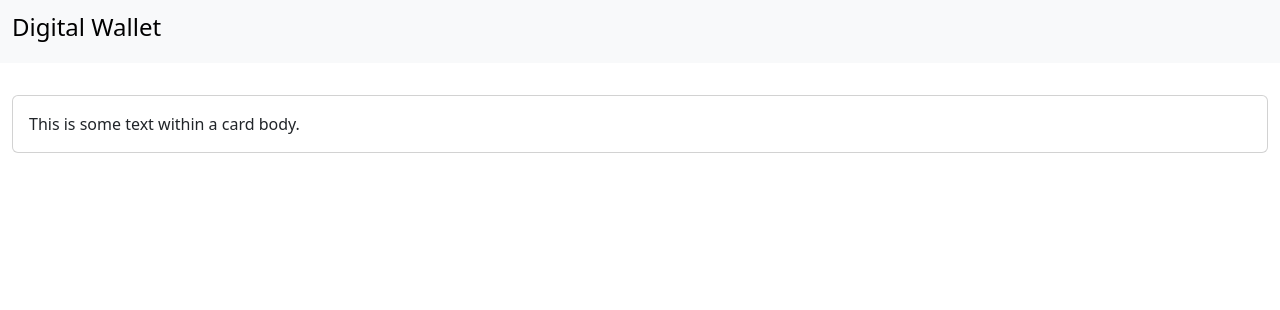
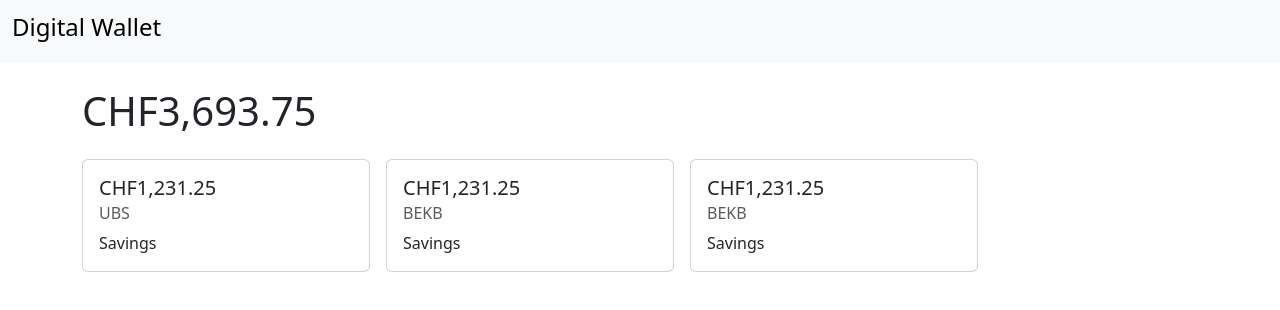
Before and after one commit to ttt9912/digital-wallet-frontend, an Angular app: page / in a window 1280 px wide. Shown: the top 310 px of the page. Built offline with nearby package versions, Linux system fonts and the light colour scheme.

Commit message:
add accounts-overview with mock data

```diff
--- /dev/null
+++ b/src/app/accounts-overview/accounts-overview.component.html
@@ -0,0 +1,14 @@
+<div>
+  <div>
+    <h1 *ngIf="sum$ | async as sum">{{ sum | currency : 'CHF' }}</h1>
+  </div>
+  <div class="accounts mt-4">
+    <div class="card" *ngFor="let account of accounts$ | async">
+      <div class="card-body">
+        <h5 class="card-title">{{ account.amount | currency : account.currency }}</h5>
+        <h6 class="card-subtitle mb-2 text-muted">{{ account.bank }}</h6>
+        <p class="card-text">{{ account.accountType }}</p>
+      </div>
+    </div>
+  </div>
+</div>
--- /dev/null
+++ b/src/app/accounts-overview/accounts-overview.component.scss
@@ -0,0 +1,9 @@
+.accounts {
+  display: flex;
+  flex-wrap: wrap;
+  gap: 1rem;
+}
+
+.card {
+  width: 18rem;
+}
--- /dev/null
+++ b/src/app/accounts-overview/accounts-overview.component.ts
@@ -0,0 +1,40 @@
+import { Component } from '@angular/core';
+import { map, Observable, of } from 'rxjs';
+import { Account } from '../../model/model';
+import { AsyncPipe, CurrencyPipe, NgForOf, NgIf } from '@angular/common';
+
+@Component({
+  selector: 'app-accounts-overview',
+  standalone: true,
+  imports: [
+    AsyncPipe,
+    NgForOf,
+    NgIf,
+    CurrencyPipe
+  ],
+  templateUrl: './accounts-overview.component.html',
+  styleUrl: './accounts-overview.component.scss'
+})
+export class AccountsOverviewComponent {
+  accounts$: Observable<Account[]>
+  sum$: Observable<number>
+
+  constructor() {
+    this.accounts$ = of(
+      [
+        { accountId: '9348579', bank: 'UBS', accountType: 'Savings', currency: 'CHF', amount: 1231.25 },
+        { accountId: '3920432', bank: 'BEKB', accountType: 'Savings', currency: 'CHF', amount: 1231.25 },
+        { accountId: '2342343', bank: 'BEKB', accountType: 'Savings', currency: 'CHF', amount: 1231.25 }
+      ]
+    );
+    this.sum$ = this.accounts$.pipe(
+      map(accounts => this.sumAccounts(accounts))
+    )
+  }
+
+  private sumAccounts(accounts: Account[]): number {
+    return accounts
+      .map(account => account.amount)
+      .reduce((a, b) => a + b, 0);
+  }
+}
--- a/src/app/app.component.html
+++ b/src/app/app.component.html
@@ -5,14 +5,6 @@
     </a>
   </div>
 </nav>
-<div class="container-fluid py-3">
-  <div class="row my-3">
-    <div class="col">
-      <div class="card">
-        <div class="card-body">
-          This is some text within a card body.
-        </div>
-      </div>
-    </div>
-  </div>
+<div class="container mt-4">
+  <app-accounts-overview></app-accounts-overview>
 </div>
--- a/src/app/app.component.ts
+++ b/src/app/app.component.ts
@@ -1,20 +1,15 @@
 import { Component } from '@angular/core';
 import { RouterOutlet } from '@angular/router';
-import { NgbModal } from '@ng-bootstrap/ng-bootstrap';
+import { AccountsOverviewComponent } from './accounts-overview/accounts-overview.component';
 
 @Component({
   selector: 'app-root',
   standalone: true,
-  imports: [RouterOutlet],
+  imports: [RouterOutlet, AccountsOverviewComponent],
   templateUrl: './app.component.html',
   styleUrl: './app.component.scss'
 })
 export class AppComponent {
   title = 'digital-wallet-frontend';
-  constructor(private modalService: NgbModal) {
-  }
 
-   public open(modal: any): void {
-      this.modalService.open(modal);
-   }
 }
--- /dev/null
+++ b/src/model/model.ts
@@ -0,0 +1,7 @@
+export interface Account {
+  accountId: string;
+  bank: string;
+  accountType: string;
+  currency: string;
+  amount: number;
+}
```
Also changed, not shown: 1 other file (tests, documents, lock files or other folders).
